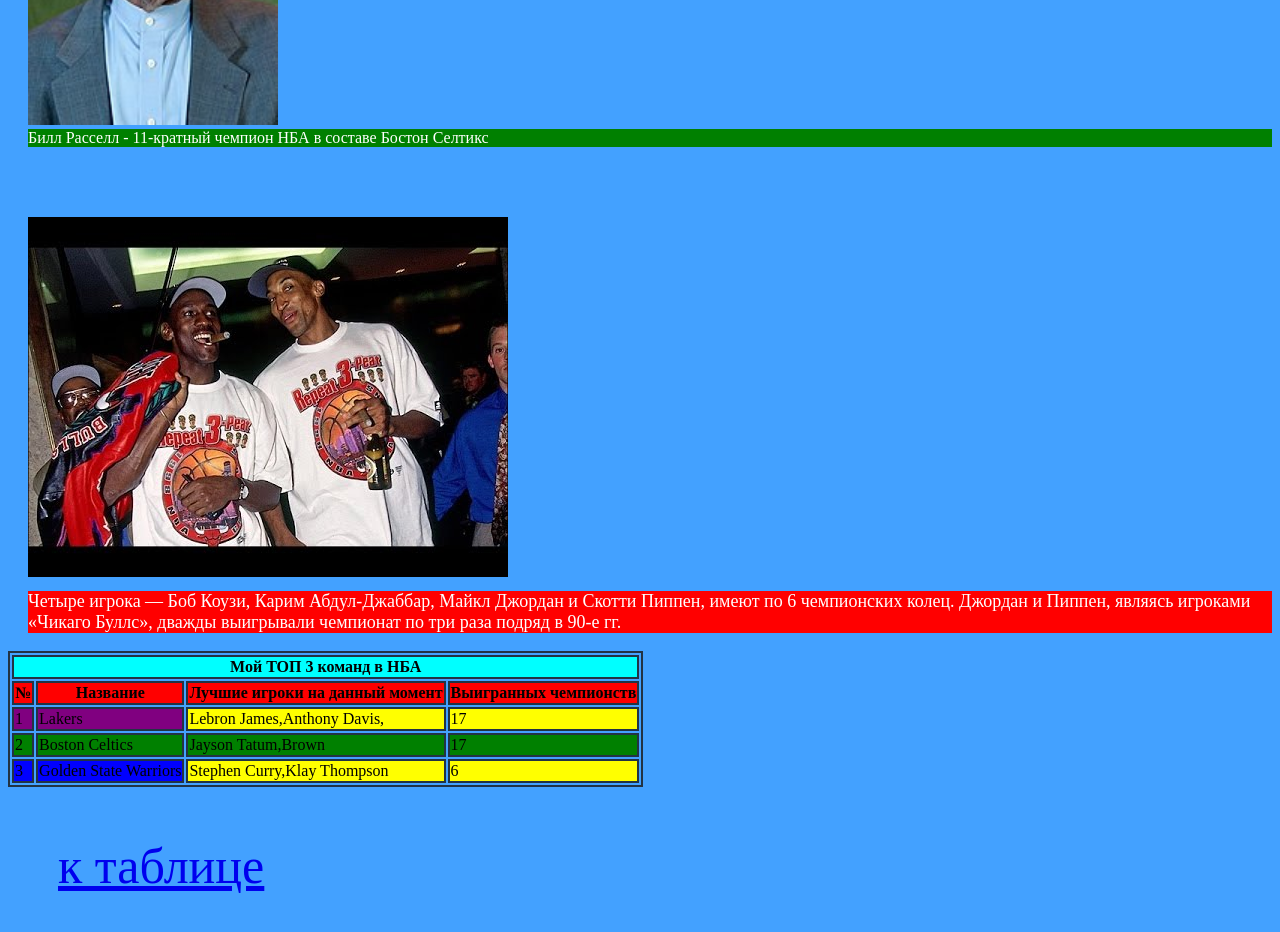
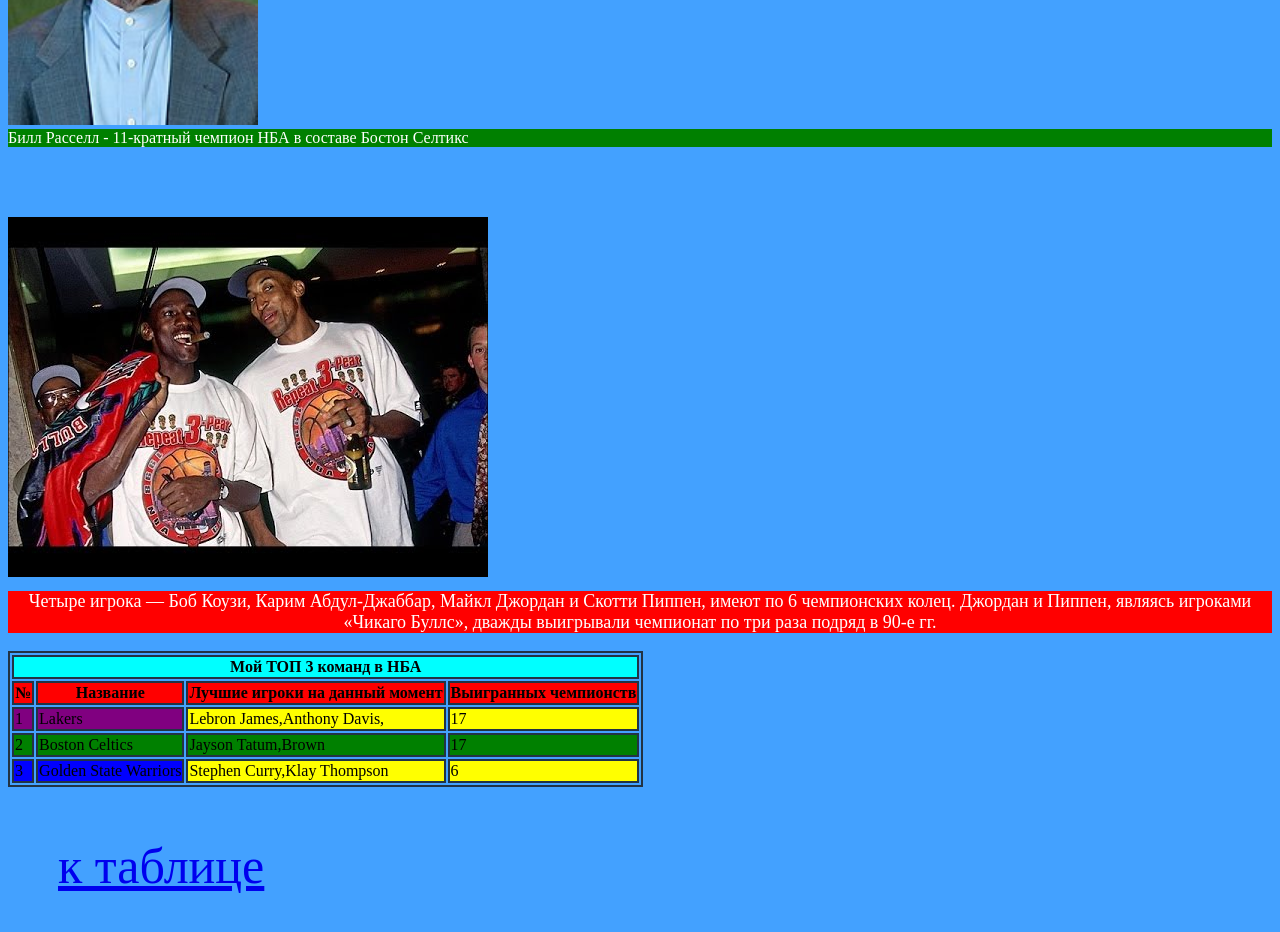
Before and after one commit to volodkins2/les3bla, a plain HTML site: page index.html in a window 1280 px wide. Shown: the part 580-1512 px from the top of the page. Drawn offline with Linux system fonts and the light colour scheme.

Commit message:
dntrememb changes

```diff
--- a/index.html
+++ b/index.html
@@ -20,23 +20,26 @@
 
 <p style="color:black ;font-size:x-large; margin-top: 50px;">А во второй части я подготовил таблицу с командами которые больше всего выигрывали чемпионств за историю клуба.
 </p>
+</div>
 
+<div style="margin-left:0 auto ;margin-right: 0 auto ;">
 <p style="color:black ;font-size:large; margin-top:  20px;">Биллу Расселлу — центровому «Бостон Селтикс» — принадлежит рекорд по количеству чемпионских титулов. За свою 13-летнюю карьеру в НБА он 11 раз выигрывал чемпионат. В первый год в «Бостон Селтикс» он стал чемпионом. После этого Билл ещё 10 раз выигрывал чемпионат в течение следующих 12 лет, из которых 8 раз подряд в период с 1959 по 1966 гг. Свои последние два чемпионата 1968 года и 1969 года он выиграл в качестве играющего тренера.Одноклублник Рассела, Сэм Джонс выиграл 10 чемпионских титулов в период с 1959 по 1969 гг.
 </p>
+</div>
 
 
-<img style="margin-top: 70px;width: 250px;height: 350px ;" src="Bill_Russell_in_the_Green_Room.jpg" alt="Bill Russell">
+<img style="margin-top: 70px;width: 250px;height: 350px ;margin-left: auto; margin-right: auto;" src="Bill_Russell_in_the_Green_Room.jpg" alt="Bill Russell">
 
-<div style="background-color:green; color: white;">Билл Расселл - 11-кратный чемпион НБА в составе Бостон Селтикс
+<div style="background-color:green; color: white; margin-left: 0 auto; margin-right: 0 auto;">Билл Расселл - 11-кратный чемпион НБА в составе Бостон Селтикс
 </div>
 
-<img style="margin-top: 70px;" src="jordanpippen.jpg" alt="Jordan and Pippen">
+<div style="margin-left:0 auto ; margin-right: 0 auto;"><img style="margin-top: 70px;" src="jordanpippen.jpg" alt="Jordan and Pippen">
 
 
 
 
 
-<p style="color: white ; background-color:red; font-size:large; margin-top: 10px;"> Четыре игрока — Боб Коузи, Карим Абдул-Джаббар, Майкл Джордан и Скотти Пиппен, имеют по 6 чемпионских колец. Джордан и Пиппен, являясь игроками «Чикаго Буллс», дважды выигрывали чемпионат по три раза подряд в 90-е гг.
+<p style="color: white ; background-color:red; font-size:large;text-align: center; margin-top: 10px;"> Четыре игрока — Боб Коузи, Карим Абдул-Джаббар, Майкл Джордан и Скотти Пиппен, имеют по 6 чемпионских колец. Джордан и Пиппен, являясь игроками «Чикаго Буллс», дважды выигрывали чемпионат по три раза подряд в 90-е гг.
 
 </p>
 
@@ -44,7 +47,7 @@
 
 </div>
 
-
+</div>
 
 
 
```
Also changed, not shown: table/table.html (+1 -1 lines).
